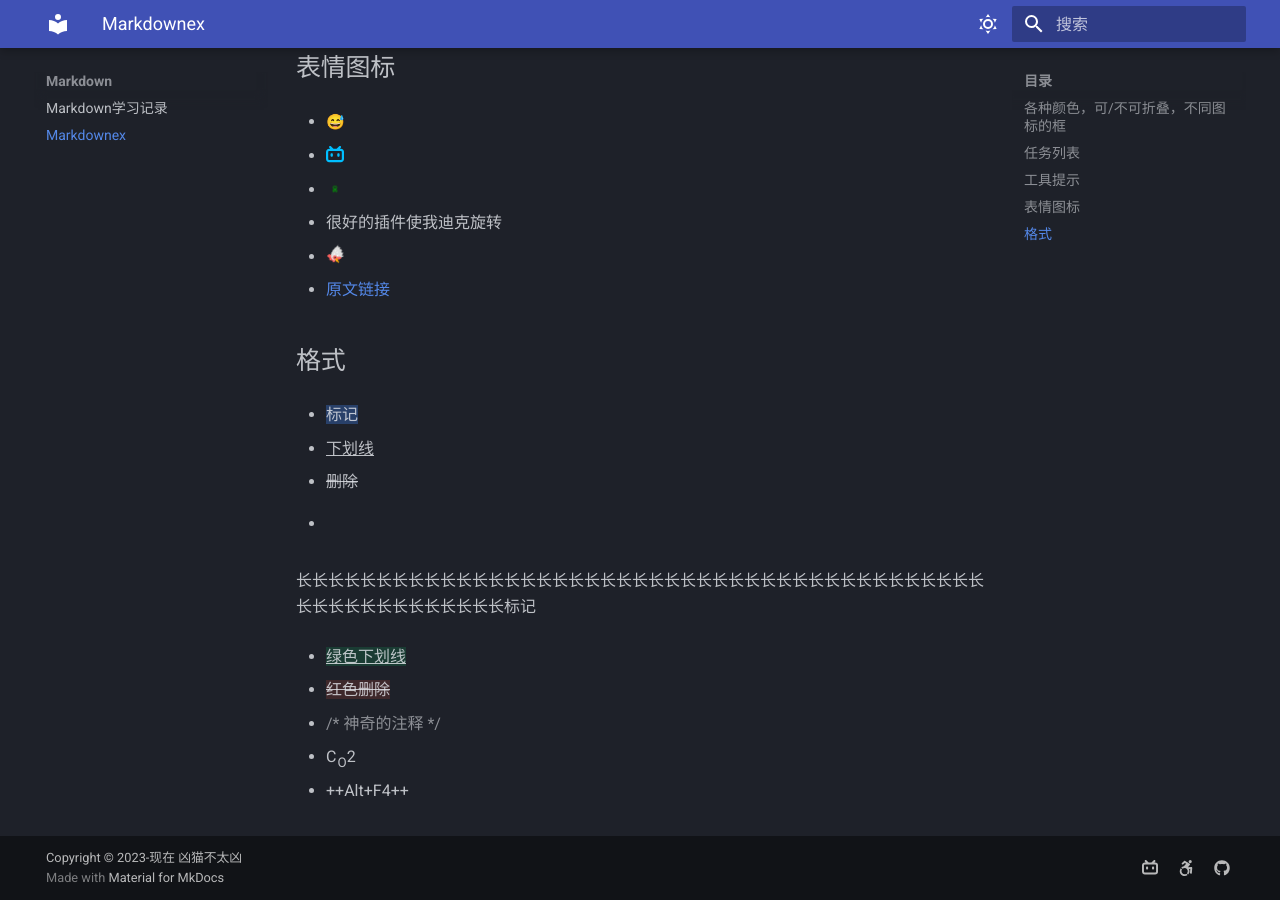
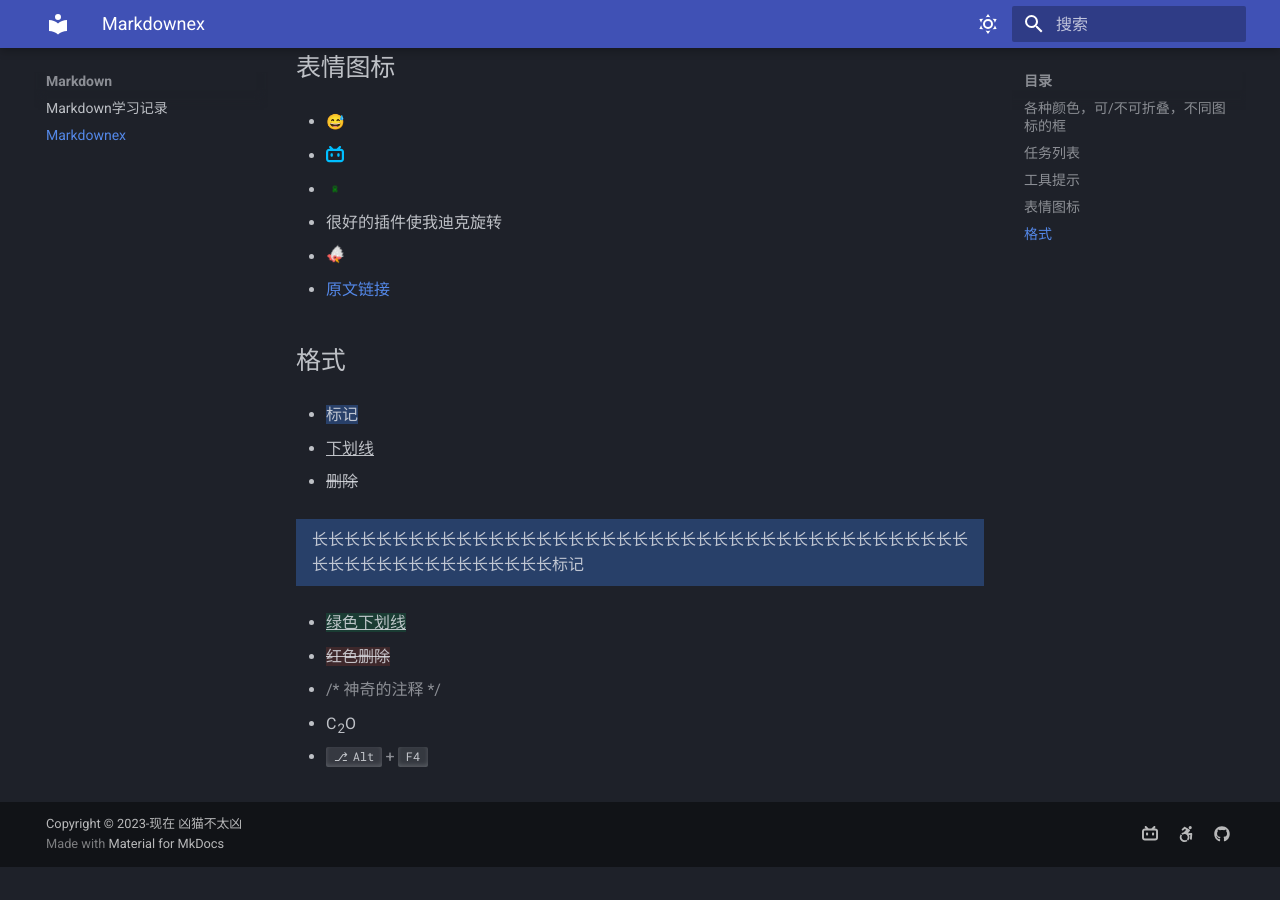
Before and after one commit to Xmbtx/xmbtx-blog, an MkDocs documentation site: the page built from docs/mkd/mkdex.md, in a window 1280 px wide and 900 px high, scrolled down 1780 px. Built offline with MkDocs 1.6.1 and Material for MkDocs 9.7.7, drawn with Linux system fonts in a browser that asks for light colours; emoji names are drawn with the system emoji font; after the commit the page ends 2647 px from its top, so only the background shows below that.

Commit message:
2023-11-29_19:51:39 update

```diff
--- a/docs/mkd/mkdex.md
+++ b/docs/mkd/mkdex.md
@@ -100,11 +100,11 @@
 
 - ~~删除~~
 
-- {==
+{==
 
 长长长长长长长长长长长长长长长长长长长长长长长长长长长长长长长长长长长长长长长长长长长长长长长长长长长长长长长长标记
 
-  ==}
+==}
 
 - {++绿色下划线++}
 
@@ -112,6 +112,6 @@
 
 - {>>神奇的注释<<}
 
-- C~O~2
+- C~2~O
 
-- ++Alt+F4++
+- ++alt+f4++
```
